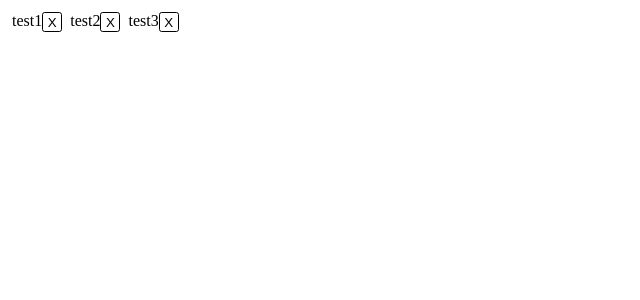
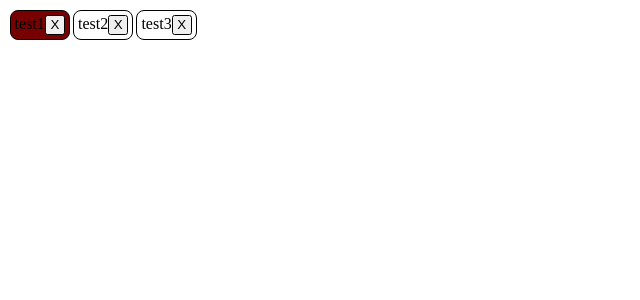
Before and after one commit to ericasu33/sprig, a React (Create React App) app: page / in a window 1280 px wide. Shown: the top 300 px of the page, without its empty margins (0-640 px from the left). Built offline with nearby package versions, Linux system fonts and the light colour scheme.

Commit message:
Style tags and button

```diff
--- a/src/components/Button.scss
+++ b/src/components/Button.scss
@@ -7,9 +7,9 @@
   border: 1px solid black;
   border-radius: 0.2em;
   text-decoration: none;
-  background: none;
+  cursor: pointer;
   &:hover {
-    filter: opacity(50%);
+    filter: opacity(60%);
   }
   &.button--play {
     width: 100px;
--- a/src/components/Tag.scss
+++ b/src/components/Tag.scss
@@ -2,4 +2,7 @@
   display: flex;
   flex-direction: row;
   padding: 0.25em;
+  border: 1px solid black;
+  border-radius: 0.5em;
+  margin: 0.1em;
 }
--- a/src/components/TagList.tsx
+++ b/src/components/TagList.tsx
@@ -18,7 +18,7 @@ const TagList = (props: any) => {
 
   useEffect(() => {
     setTags([
-      { id: 1, name: "test1", color: "#FFFFFF", },
+      { id: 1, name: "test1", color: "#770000", },
       { id: 2, name: "test2", color: "#FFFFFF", },
       { id: 3, name: "test3", color: "#FFFFFF", },
     ]);
```
Also changed, not shown: 1 other file (tests, documents, lock files or other folders).
